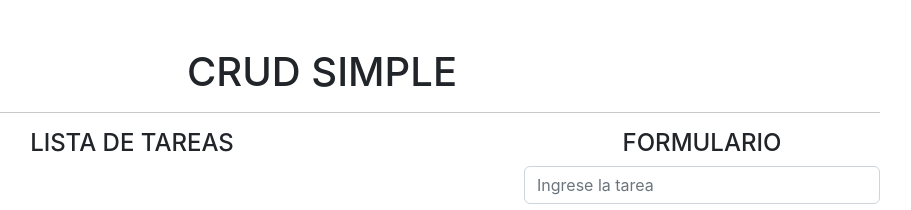
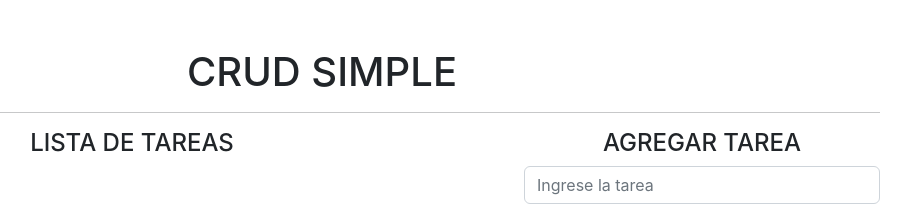
Before and after one commit to Jefh15/react-crud-hooks-practica, a React (Create React App) app: page / in a window 1280 px wide. Shown: the top 210 px of the page, without its empty margins (318-1229 px from the left). Built offline with nearby package versions, Linux system fonts and the light colour scheme.

Commit message:
creo un metodo para editar y un estado para poder guardar el id que voy a comparar para ver si es el id, luego llevo la data al campo

```diff
--- a/src/App.jsx
+++ b/src/App.jsx
@@ -4,8 +4,16 @@ import { useState } from "react";
 
 function App() {
 
+  // creo un estado para cada tarea individual
   const [tarea, setTarea] = useState('')
+  // creo un estado para guardar todas tareas
   const [tareas, setTareas] = useState([])
+  // creo un estado para poder editar la tarea y usar el formulario y poder cambiar sus propiedades
+  const [modoEdicion, setModoEdicion] = useState(false)
+  // creo un estado para guardar el id que voy a editar
+  const [id, setId] = useState('')
+
+
 
 
   // funcion de flecha, recibo un evento
@@ -19,7 +27,7 @@ function App() {
       // para que se salga
       return
     }
-    console.log(tarea)
+    // console.log(tarea)
 
     // agregamos todas las tarea
     setTareas(
@@ -50,9 +58,52 @@ function App() {
 
 
   // Funcion para editar tareas
-  const editarTarea = (id) => {
-    // console.log(`Tarea editada ${id}`)
+  const editar = (item) => {
+    // console.log(`Tarea editada ${item}`)
+
+    // cambio a modo edicion
+    setModoEdicion(true)
+
+    // edito la propiedad del objeto o del item
+    setTarea(item.nombreTarea)
+    // guardo el id del item(de la tarea) que voy a editar en el estado
+    setId(item.id)
   }
+
+
+  // funcion de flecha, recibo un evento
+  const editarTarea = (e) => {
+    // evita que se procese el formulario
+    // osea no haga la operacion del get
+    e.preventDefault()
+
+    // valido que tenga algun texto
+    if (!tarea.trim()) {
+      console.log('Campo vacio')
+      // para que se salga
+      return
+    }
+    // console.log(tarea)
+
+    // tomamos el array de tareas y
+    // le pregunto si el item que tome tiene el mismo id ---> retorno el id y su tarea,
+    // pero si no es igual a la tarea --> retorno el item nada mas
+    const arrayEditado = tareas.map(
+      // si el id es igual en el caso de que el usuario edito algo, devolvemos el objeto osea la tarea
+      // si no es igual devolvemos el item osea el rsto de las tareas
+      (item) => item.id === id ? { id: id, nombreTarea: tarea } : item
+    )
+
+    // guardo el item
+    setTareas(arrayEditado)
+    // paso de modo edicion a false
+    setModoEdicion(false)
+    // limpia el input
+    setTarea('')
+    // limpio el id
+    setId('')
+  }
+
 
 
 
@@ -89,7 +140,7 @@ function App() {
                   <button
                     className="btn btn-warning btn-sm float-right"
                     // creo mi evento
-                    onClick={() => editarTarea(item.id)}
+                    onClick={() => editar(item)}
                   >EDITAR</button>
                 </li>
               ))
@@ -99,10 +150,14 @@ function App() {
         {/* columna de 4 espacios */}
         <div className="col-4">
           <h4 className="text-center">
-            FORMULARIO
+            {/* para poder editar el titulo de mi propiedad */}
+            {
+              // Operador ternario para poder cambiar mi formulario
+              modoEdicion ? "EDITAR TAREA" : "AGREGAR TAREA"
+            }
           </h4>
           {/* Hago el formulario */}
-          <form onSubmit={agregarTarea}>
+          <form onSubmit={modoEdicion ? editarTarea : agregarTarea}>
             {/* input.form-control.mb-2 */}
             <input
               // el tipo
@@ -117,16 +172,30 @@ function App() {
               // pasamos el estado para que se pueda limpiar
               value={tarea}
             />
-            {/* button.btn.btn-dark.btn-block */}
-            <button
-              className="btn btn-dark btn-block"
-              // para que funcione con la tecla enter
-              type="submit">Agregar</button>
+
+            {/* hago la validacion para que mi valor que tiene mi boton sea distinto si edito o creo una tarea */}
+            {
+              // si estoy en modo edicion
+              modoEdicion ? (
+                // button.btn.btn-dark.btn-block
+                < button
+                  className="btn btn-warning btn-block"
+                  // para que funcione con la tecla enter
+                  type="submit"
+                >Editar</button>
+              ) : (
+                // button.btn.btn-dark.btn-block
+                < button
+                  className="btn btn-dark btn-block"
+                  // para que funcione con la tecla enter
+                  type="submit">Agregar</button>
+              )
+            }
 
           </form>
         </div>
       </div>
-    </div>
+    </div >
   );
 }
 
```
